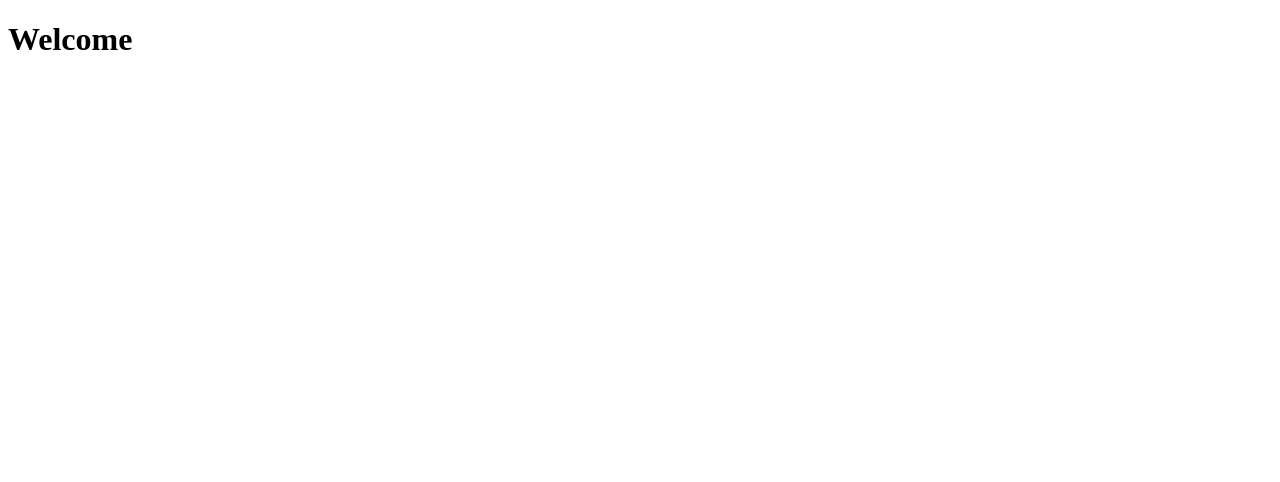
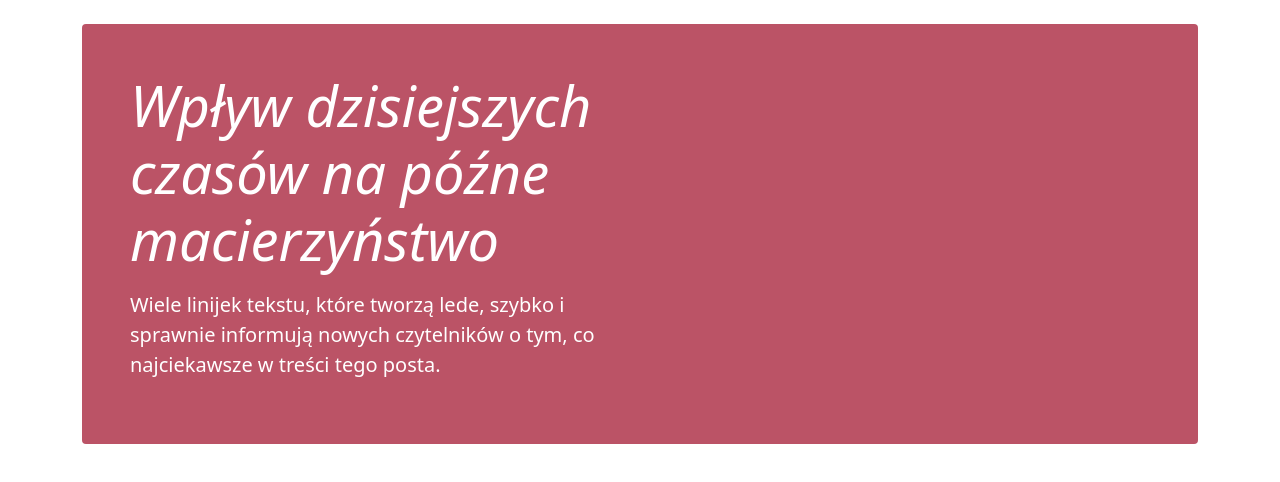
Before and after one commit to izap1205/Project-Web, a website: page index.html in a window 1280 px wide. Drawn offline with nearby package versions, Linux system fonts and the light colour scheme.

Commit message:
add title with background

```diff
--- /dev/null
+++ b/css/style.css
@@ -0,0 +1,4 @@
+
+.backgroundImage {
+    background-color: #bb5366;
+}
--- a/index.html
+++ b/index.html
@@ -3,9 +3,30 @@
 <head>
     <meta charset="UTF-8">
     <title>Projekt</title>
+    <link href="https://cdn.jsdelivr.net/npm/bootstrap@5.1.3/dist/css/bootstrap.min.css" rel="stylesheet" integrity="sha384-1BmE4kWBq78iYhFldvKuhfTAU6auU8tT94WrHftjDbrCEXSU1oBoqyl2QvZ6jIW3" crossorigin="anonymous">
+    <link rel="stylesheet" href="css/style.css">
 </head>
 <body>
-<h1>Welcome</h1>
+<main class="container">
+    <div class="p-4 p-md-5 mb-4 text-white rounded backgroundImage mt-4">
+        <div class="col-md-6 px-0">
+            <h1 class="display-4 fst-italic">
+                <font style="vertical-align: inherit;">
+                    <font style="vertical-align: inherit;">Wpływ dzisiejszych czasów na późne macierzyństwo</font>
+                </font></h1>
+            <p class="lead my-3">
+                <font style="vertical-align: inherit;"><font style="vertical-align: inherit;">Wiele linijek tekstu, które tworzą lede, szybko i sprawnie informują nowych czytelników o tym, co najciekawsze w treści tego posta.</font>
+                </font>
+            </p>
+        </div>
+    </div>
+</main>
 
+
+
+
+
+<script src="https://cdn.jsdelivr.net/npm/@popperjs/core@2.10.2/dist/umd/popper.min.js" integrity="sha384-7+zCNj/IqJ95wo16oMtfsKbZ9ccEh31eOz1HGyDuCQ6wgnyJNSYdrPa03rtR1zdB" crossorigin="anonymous"></script>
+<script src="https://cdn.jsdelivr.net/npm/bootstrap@5.1.3/dist/js/bootstrap.min.js" integrity="sha384-QJHtvGhmr9XOIpI6YVutG+2QOK9T+ZnN4kzFN1RtK3zEFEIsxhlmWl5/YESvpZ13" crossorigin="anonymous"></script>
 </body>
 </html>
```
Also changed, not shown: img/photo.jpg (added), img/photo2.png (added).
